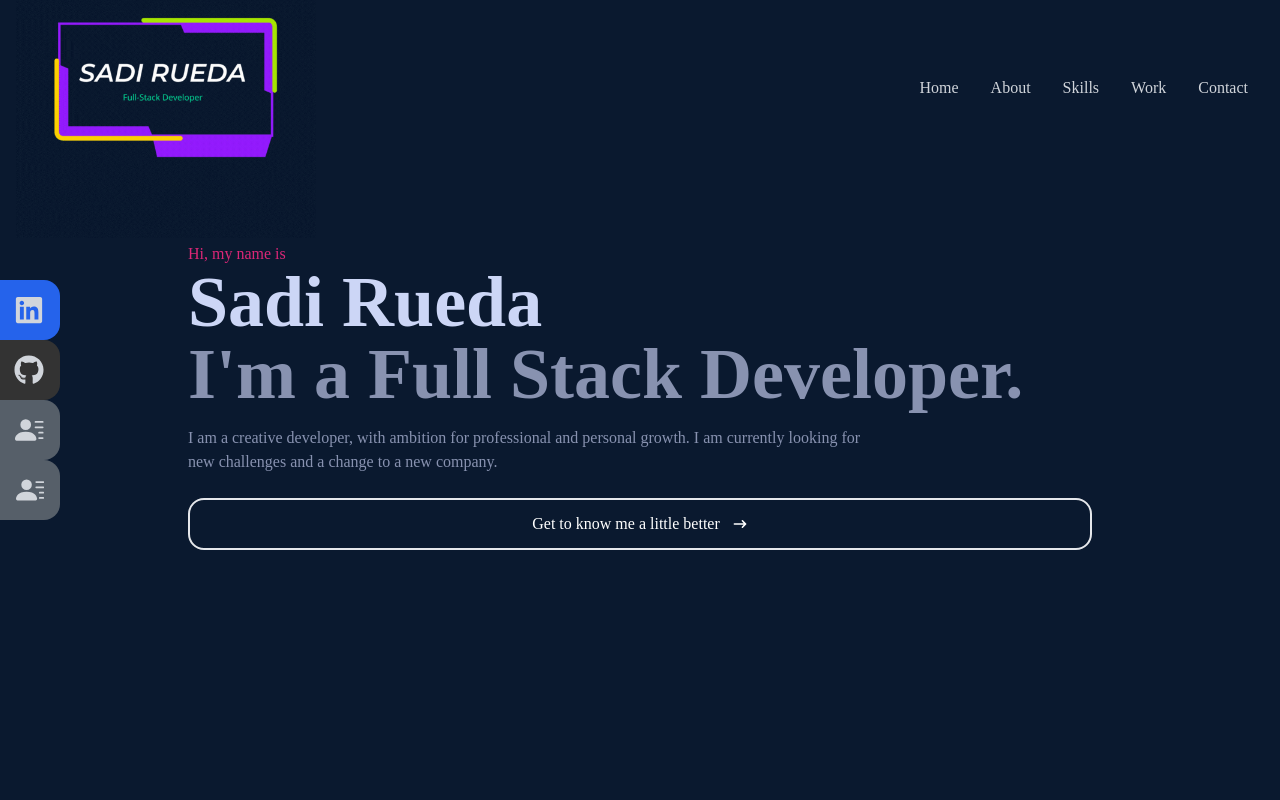
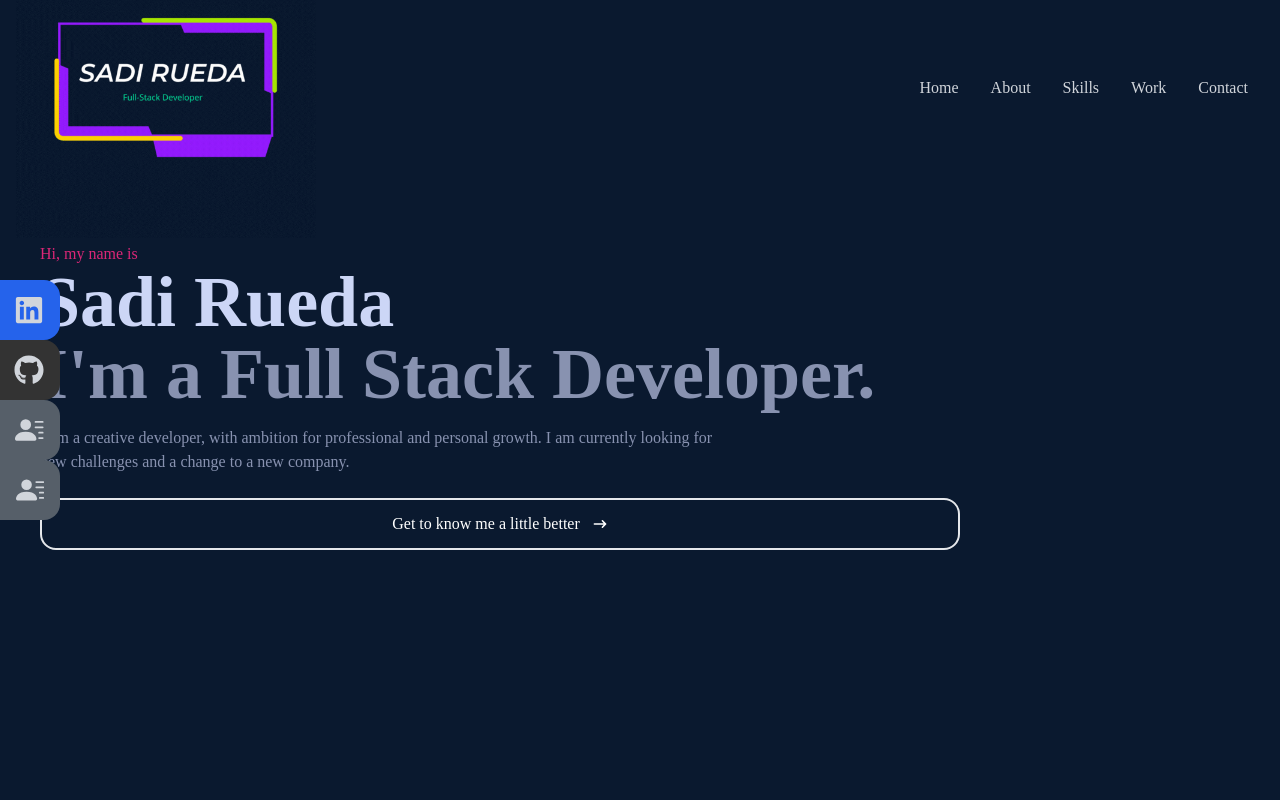
Before and after one commit to SadiLuis/Portfolio-with-Tailwind, a React (Create React App) app: page / in a window 1280 px wide. Shown: the top 800 px of the page. Built offline with nearby package versions, Linux system fonts and the light colour scheme.

Commit message:
Adding home

```diff
--- a/src/components/Home.jsx
+++ b/src/components/Home.jsx
@@ -6,7 +6,7 @@ const Home = () => {
   return (
     <div name='home' className='w-full h-screen bg-[#0a192f]'>
       {/* Container */}
-      <div className='max-w-[1000px] mx-auto px-12 flex flex-col justify-center h-full'>
+      <div className='max-w-[1000px] mx-aut px-10 flex flex-col justify-center h-full'>
         <p className='text-pink-600'>Hi, my name is</p>
         <h1 className='text-4xl sm:text-7xl font-bold text-[#ccd6f6]'>
           Sadi Rueda
```
